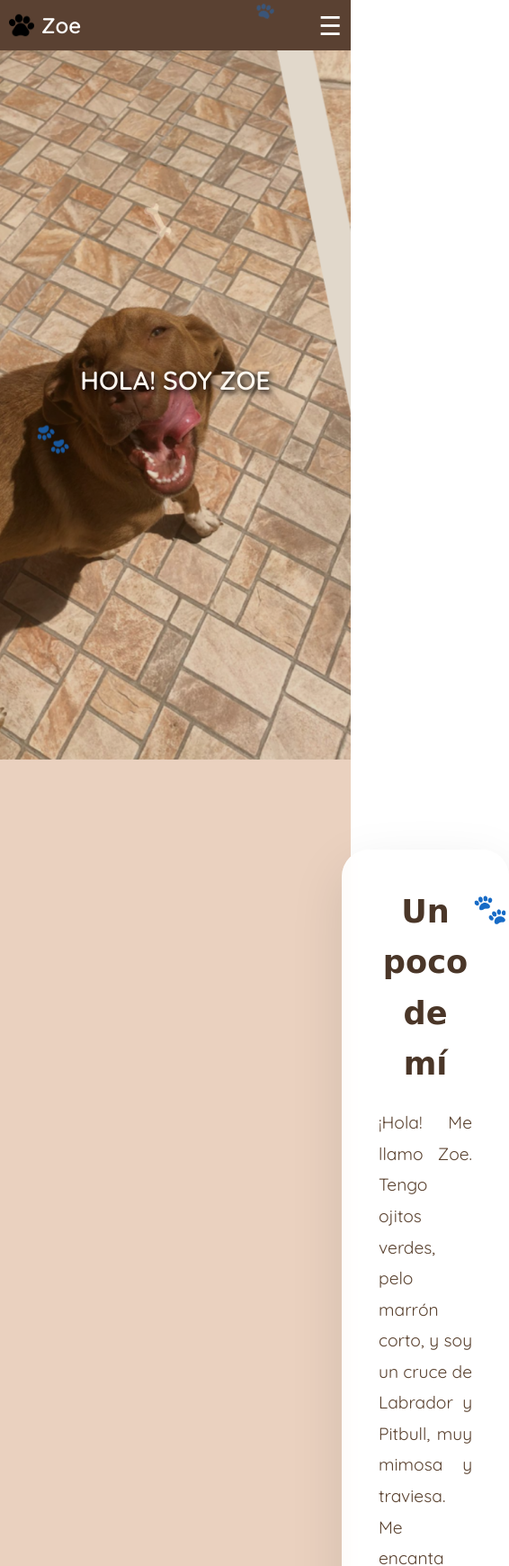
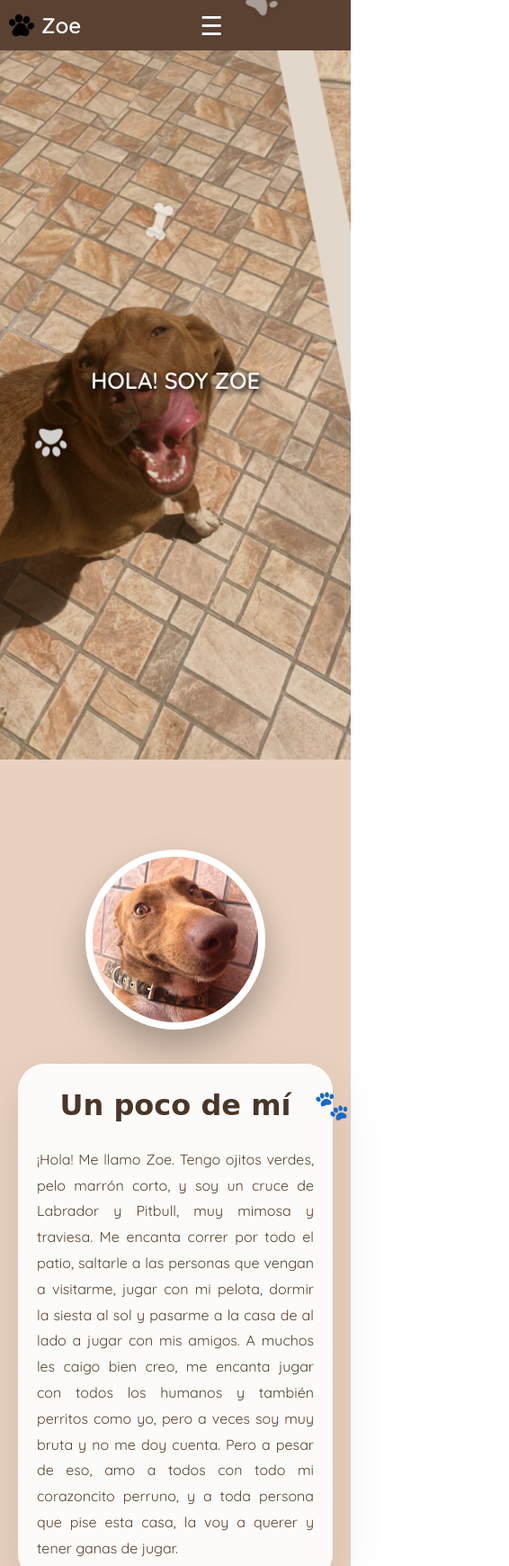
Before and after one commit to deltaccak/Zoeee, a plain HTML site: page index.html in a window 390 px wide. Shown: the top 1740 px of the page at 90% size, 566 px wide, since content can reach past the window. Drawn offline with Linux system fonts and the light colour scheme.

Commit message:
Add files via upload

```diff
--- a/index.html
+++ b/index.html
@@ -4,9 +4,11 @@
   <meta charset="UTF-8" />
   <meta name="viewport" content="width=device-width, initial-scale=1.0" />
   <title>Hola, soy Zoe 🐶</title>
-  <link rel="stylesheet" href="styles.css" />
   <link rel="icon" href="logo.png" type="image/png" />
   <link href="https://fonts.googleapis.com/css2?family=Quicksand:wght@400;600&display=swap" rel="stylesheet">
+  <link rel="stylesheet" href="https://cdnjs.cloudflare.com/ajax/libs/font-awesome/6.5.0/css/all.min.css">
+   <link rel="stylesheet" href="styles.css" />
+
 </head>
 <body>
 
@@ -198,10 +200,11 @@
   </script>
 
   <!-- Decoraciones flotantes -->
-  <div class="decoracion decoracion-1">🐾</div>
-  <div class="decoracion decoracion-2">🦴</div>
-  <div class="decoracion decoracion-3">🐾</div>
-  <div class="decoracion decoracion-4">🦴</div>
+   <div class="decoracion decoracion-1"><i class="fas fa-paw"></i></div>
+<div class="decoracion decoracion-2"><i class="fas fa-bone"></i></div>
+<div class="decoracion decoracion-3"><i class="fas fa-paw"></i></div>
+<div class="decoracion decoracion-4"><i class="fas fa-bone"></i></div>
+
 
 </body>
 </html>
--- a/styles.css
+++ b/styles.css
@@ -222,7 +222,7 @@ body {
 .section.day {
   background-color: rgba(228, 195, 172, 0.765);
 }
-/* About Section */
+
     .section.about {
     background-color: rgba(228, 195, 172, 0.765);
       padding: 100px 20px;
@@ -328,7 +328,7 @@ body {
   margin-bottom: 10px;
 }
 
-/* -------------------- GALERÍA -------------------- */
+/* -------------------- GALERiA -------------------- */
 .gallery-grid {
   display: grid;
   grid-template-columns: repeat(auto-fit, minmax(250px, 1fr));
@@ -595,4 +595,69 @@ body {
     grid-template-columns: repeat(4, 1fr);
     gap: 30px;
   }
+}@media screen and (max-width: 768px) {
+  .about-container {
+    display: flex;
+    flex-direction: column;
+    gap: 30px;
+    text-align: center;
+  }
+
+  .about-image::before {
+    display: none;
+  }
+
+  .about-image img {
+    width: 200px;
+    height: 200px;
+    margin: 0 auto;
+  }
+
+  .about-content {
+    padding: 20px;
+  }
+
+  .about-content h2 {
+    font-size: 2rem;
+  }
+
+  .about-content p {
+    font-size: 1rem;
+  }
+
+  .navbar-right {
+    width: 100%;
+    align-items: center;
+  }
+
+  .menu {
+    align-items: center;
+  }
+
+  .menu li a {
+    font-size: 1rem;
+    text-align: center;
+  }
+
+  .navbar-left .logo {
+    font-size: 1.2rem;
+  }
+
+  .hero {
+    background-position: center;
+    justify-content: center;
+    text-align: center;
+    padding: 20px;
+  }
+
+  .hero-text {
+    font-size: 1.6rem;
+    padding: 10px;
+  }
 }
+
+.decoracion i {
+  color: #fff;
+  text-shadow: 0 0 5px rgba(0,0,0,0.3);
+  font-size: 2.2rem;
+}
```
